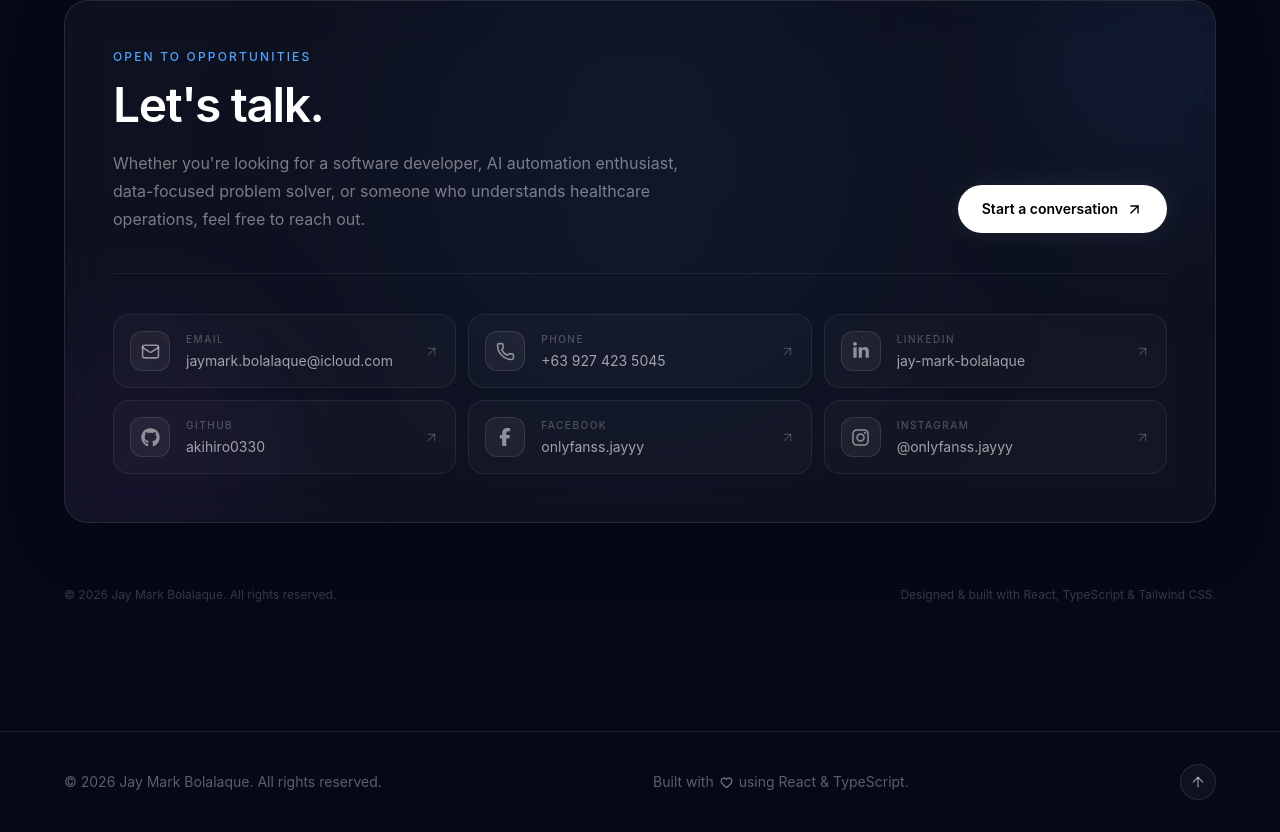
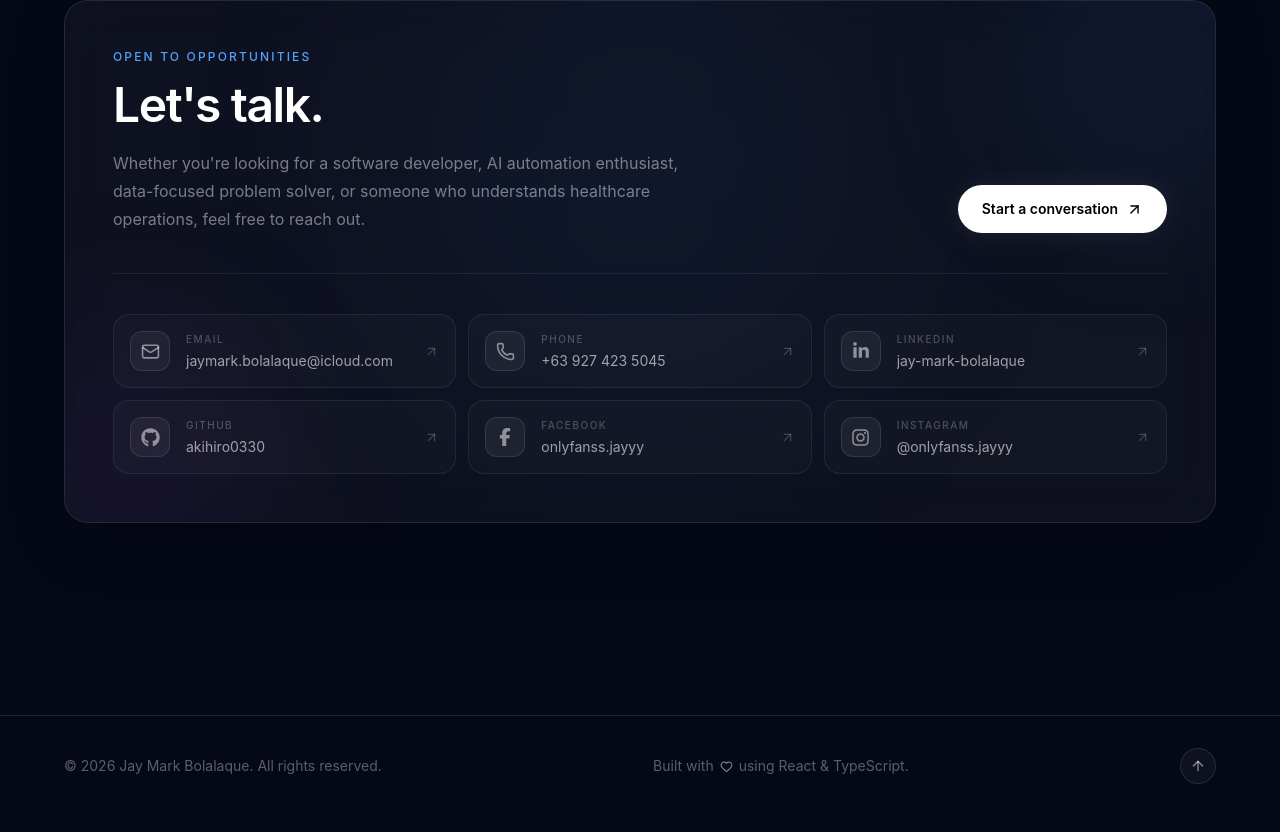
Before and after one commit to akihiro0330/jaymark-portfolio, a React (Vite) app: page / in a window 1280 px wide. Shown: the part 9754-10586 px from the top of the page. Built offline with nearby package versions, Linux system fonts and the light colour scheme.

Commit message:
Removed the duplicate section in the Contact.tsx page

```diff
--- a/src/components/sections/Contact.tsx
+++ b/src/components/sections/Contact.tsx
@@ -385,13 +385,7 @@ export default function Contact() {
             sm:text-left
           "
         >
-          <p className="text-xs text-white/20">
-            © {new Date().getFullYear()} Jay Mark Bolalaque. All rights reserved.
-          </p>
 
-          <p className="text-xs text-white/20">
-            Designed & built with React, TypeScript & Tailwind CSS.
-          </p>
         </motion.div>
       </div>
     </section>
```
